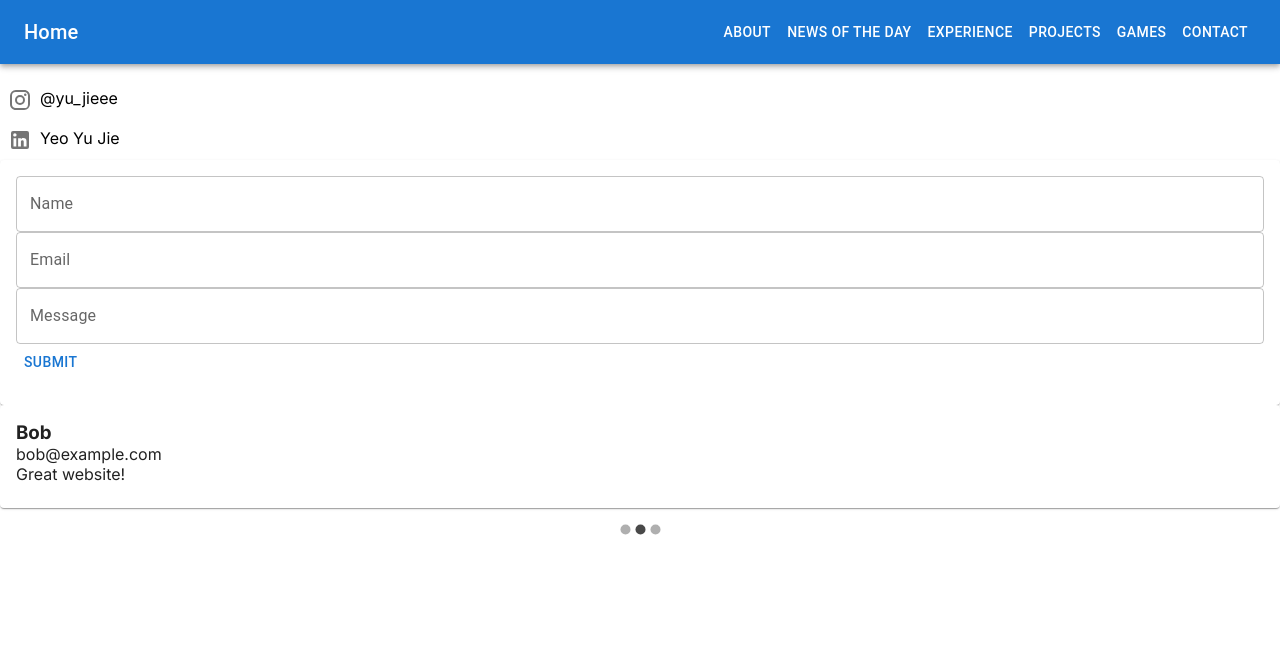
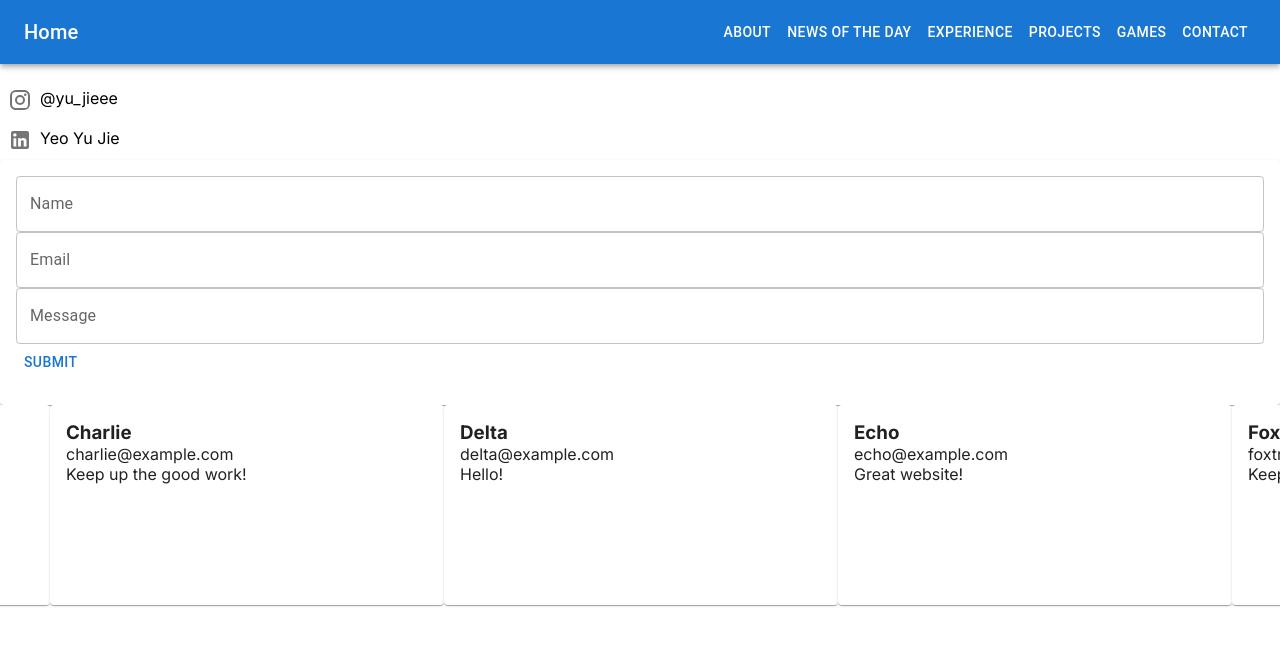
Before and after one commit to yeoyujie/developer-portfolio, a Next.js app: page /contact in a window 1280 px wide. Shown: the top 646 px of the page. Built offline with nearby package versions, Linux system fonts and the light colour scheme.

Commit message:
Added a nicer looking carousel using react slick

```diff
--- a/package.json
+++ b/package.json
@@ -16,10 +16,13 @@
     "@types/node": "20.3.1",
     "@types/react": "18.2.12",
     "@types/react-dom": "18.2.5",
+    "@types/react-slick": "^0.23.10",
     "next": "13.4.6",
     "react": "18.2.0",
     "react-dom": "18.2.0",
     "react-material-ui-carousel": "^3.4.2",
+    "react-slick": "^0.29.0",
+    "slick-carousel": "^1.8.1",
     "typescript": "5.1.3"
   }
 }
--- /dev/null
+++ b/src/app/contact/module.css
@@ -0,0 +1,11 @@
+/* .square-card {
+  width: 200px;
+  height: 150px;
+} */
+
+.square-card .MuiCardContent-root {
+  width: 250px;
+  height: 200px;
+  justify-content: center;
+  align-items: start;
+}
--- a/src/app/contact/page.tsx
+++ b/src/app/contact/page.tsx
@@ -8,7 +8,11 @@ import Button from "@mui/material/Button";
 import IconButton from "@mui/material/IconButton";
 import InstagramIcon from "@mui/icons-material/Instagram";
 import LinkedInIcon from "@mui/icons-material/LinkedIn";
-import Carousel from "react-material-ui-carousel";
+import Slider from "react-slick";
+import "slick-carousel/slick/slick.css";
+import "slick-carousel/slick/slick-theme.css";
+import './module.css'
+
 
 export default function Contact() {
   const [name, setName] = useState("");
@@ -24,11 +28,26 @@ export default function Contact() {
       email: "charlie@example.com",
       message: "Keep up the good work!",
     },
+    { name: "Delta", email: "delta@example.com", message: "Hello!" },
+    { name: "Echo", email: "echo@example.com", message: "Great website!" },
+    {
+      name: "Foxtrot",
+      email: "foxtrot@example.com",
+      message: "Keep up the good work!",
+    },
   ];
+
+  const settings = {
+    centerMode: true,
+    slidesToShow: 3,
+    autoplay: true,
+    autoplaySpeed: 1500,
+  };
 
   const handleSubmit = (event: React.FormEvent<HTMLFormElement>) => {
     event.preventDefault();
   };
+
   return (
     <>
       <IconButton href="https://www.instagram.com/yu_jieee">
@@ -66,9 +85,9 @@ export default function Contact() {
           </form>
         </CardContent>
       </Card>
-      <Carousel>
+      <Slider {...settings}>
         {messages.map((msg) => (
-          <Card key={msg.email}>
+          <Card key={msg.email} className="square-card">
             <CardContent>
               <h3>{msg.name}</h3>
               <p>{msg.email}</p>
@@ -76,7 +95,7 @@ export default function Contact() {
             </CardContent>
           </Card>
         ))}
-      </Carousel>
+      </Slider>
     </>
   );
 }
```
Also changed, not shown: 1 other file (tests, documents, lock files or other folders).
